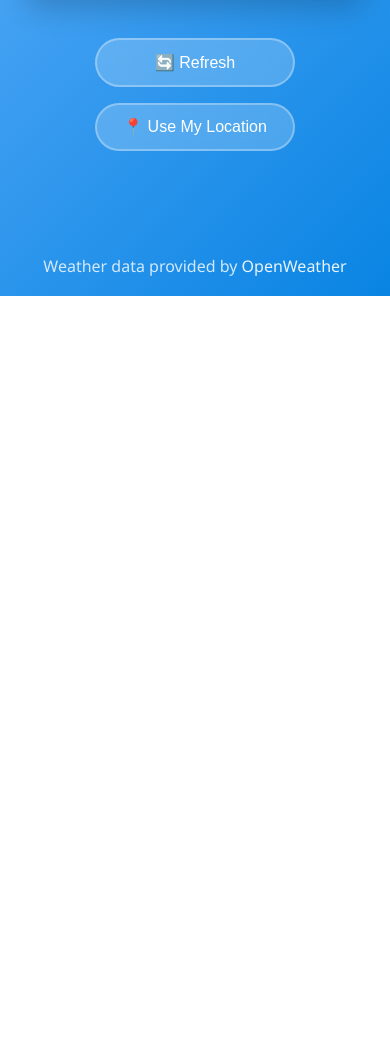
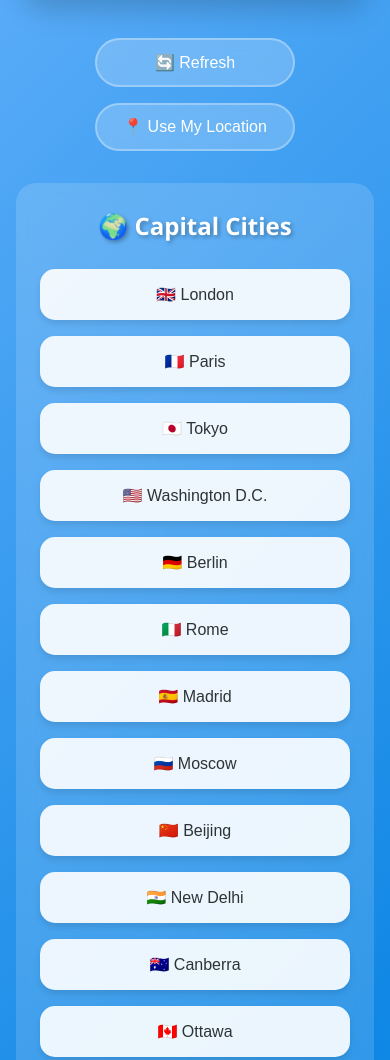
Before and after one commit to NonExstnt/weather-hero, a website: page public/index.html in a window 390 px wide. Shown: the part 548-1608 px from the top of the page. Before the commit the page ends 844 px from the top, so only its background shows below. Drawn offline with Linux system fonts and the light colour scheme.

Commit message:
feat: adding capital cities feature

```diff
--- a/public/index.html
+++ b/public/index.html
@@ -65,8 +65,50 @@
             </section>
 
             <section class="location-controls">
-                <button id="refresh-btn" onclick="refreshWeather()">🔄 Refresh</button>
-                <button id="location-btn" onclick="requestLocation()">📍 Use My Location</button>
+                <button id="refresh-btn">🔄 Refresh</button>
+                <button id="location-btn">📍 Use My Location</button>
+            </section>
+
+            <section class="capital-cities">
+                <h3>🌍 Capital Cities</h3>
+                <div class="cities-grid">
+                    <button class="city-btn" data-city="London" data-lat="51.5074" data-lon="-0.1278">
+                        🇬🇧 London
+                    </button>
+                    <button class="city-btn" data-city="Paris" data-lat="48.8566" data-lon="2.3522">
+                        🇫🇷 Paris
+                    </button>
+                    <button class="city-btn" data-city="Tokyo" data-lat="35.6762" data-lon="139.6503">
+                        🇯🇵 Tokyo
+                    </button>
+                    <button class="city-btn" data-city="Washington D.C." data-lat="38.9072" data-lon="-77.0369">
+                        🇺🇸 Washington D.C.
+                    </button>
+                    <button class="city-btn" data-city="Berlin" data-lat="52.5200" data-lon="13.4050">
+                        🇩🇪 Berlin
+                    </button>
+                    <button class="city-btn" data-city="Rome" data-lat="41.9028" data-lon="12.4964">
+                        🇮🇹 Rome
+                    </button>
+                    <button class="city-btn" data-city="Madrid" data-lat="40.4168" data-lon="-3.7038">
+                        🇪🇸 Madrid
+                    </button>
+                    <button class="city-btn" data-city="Moscow" data-lat="55.7558" data-lon="37.6173">
+                        🇷🇺 Moscow
+                    </button>
+                    <button class="city-btn" data-city="Beijing" data-lat="39.9042" data-lon="116.4074">
+                        🇨🇳 Beijing
+                    </button>
+                    <button class="city-btn" data-city="New Delhi" data-lat="28.6139" data-lon="77.2090">
+                        🇮🇳 New Delhi
+                    </button>
+                    <button class="city-btn" data-city="Canberra" data-lat="-35.2809" data-lon="149.1300">
+                        🇦🇺 Canberra
+                    </button>
+                    <button class="city-btn" data-city="Ottawa" data-lat="45.4215" data-lon="-75.6972">
+                        🇨🇦 Ottawa
+                    </button>
+                </div>
             </section>
         </main>
 
--- a/public/js/app.js
+++ b/public/js/app.js
@@ -134,9 +134,39 @@ function requestLocation() {
     }
 }
 
+function getCapitalWeather(cityName, lat, lon) {
+    if (window.weatherApp) {
+        window.weatherApp.showLoading(`Getting weather for ${cityName}...`);
+        window.weatherApp.getWeatherByCoords(lat, lon);
+    }
+}
+
 // Initialize app when DOM is loaded
 document.addEventListener('DOMContentLoaded', () => {
     window.weatherApp = new WeatherApp();
+
+    // Add event listeners for control buttons
+    const refreshBtn = document.getElementById('refresh-btn');
+    const locationBtn = document.getElementById('location-btn');
+
+    if (refreshBtn) {
+        refreshBtn.addEventListener('click', refreshWeather);
+    }
+
+    if (locationBtn) {
+        locationBtn.addEventListener('click', requestLocation);
+    }
+
+    // Add event listeners for all capital city buttons
+    const cityButtons = document.querySelectorAll('.city-btn');
+    cityButtons.forEach(button => {
+        button.addEventListener('click', () => {
+            const cityName = button.getAttribute('data-city');
+            const lat = parseFloat(button.getAttribute('data-lat'));
+            const lon = parseFloat(button.getAttribute('data-lon'));
+            getCapitalWeather(cityName, lat, lon);
+        });
+    });
 });
 
 // Handle page visibility changes
--- a/public/stylesheets/style.css
+++ b/public/stylesheets/style.css
@@ -203,6 +203,51 @@ main {
     transform: translateY(-2px);
 }
 
+.capital-cities {
+    background: rgba(255, 255, 255, 0.15);
+    border-radius: 20px;
+    padding: 2rem;
+    backdrop-filter: blur(10px);
+}
+
+.capital-cities h3 {
+    color: white;
+    text-align: center;
+    margin-bottom: 1.5rem;
+    font-size: 1.5rem;
+    text-shadow: 2px 2px 4px rgba(0,0,0,0.3);
+}
+
+.cities-grid {
+    display: grid;
+    grid-template-columns: repeat(auto-fit, minmax(180px, 1fr));
+    gap: 1rem;
+}
+
+.city-btn {
+    background: rgba(255, 255, 255, 0.9);
+    color: #2d3436;
+    border: none;
+    padding: 1rem 1.5rem;
+    border-radius: 15px;
+    font-size: 1rem;
+    font-weight: 500;
+    cursor: pointer;
+    transition: all 0.3s ease;
+    box-shadow: 0 4px 6px rgba(0,0,0,0.1);
+}
+
+.city-btn:hover {
+    background: white;
+    transform: translateY(-3px);
+    box-shadow: 0 6px 12px rgba(0,0,0,0.2);
+}
+
+.city-btn:active {
+    transform: translateY(-1px);
+    box-shadow: 0 2px 4px rgba(0,0,0,0.1);
+}
+
 footer {
     text-align: center;
     margin-top: 2rem;
@@ -244,6 +289,10 @@ footer a:hover {
     .weather-details {
         grid-template-columns: repeat(2, 1fr);
     }
+
+    .cities-grid {
+        grid-template-columns: repeat(2, 1fr);
+    }
 }
 
 @media (max-width: 480px) {
@@ -260,4 +309,12 @@ footer a:hover {
         width: 100%;
         max-width: 200px;
     }
+
+    .cities-grid {
+        grid-template-columns: 1fr;
+    }
+
+    .capital-cities {
+        padding: 1.5rem;
+    }
 }
```
